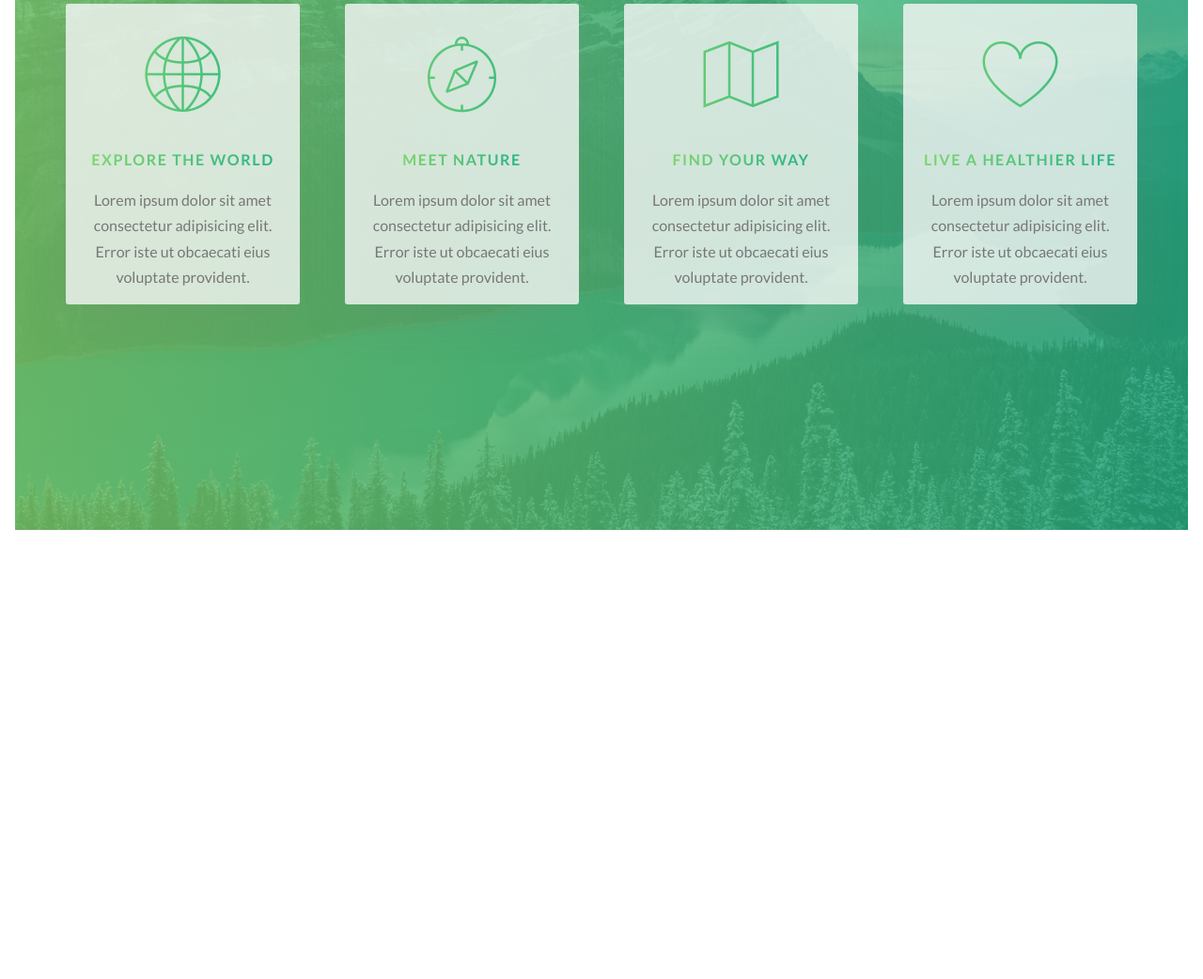
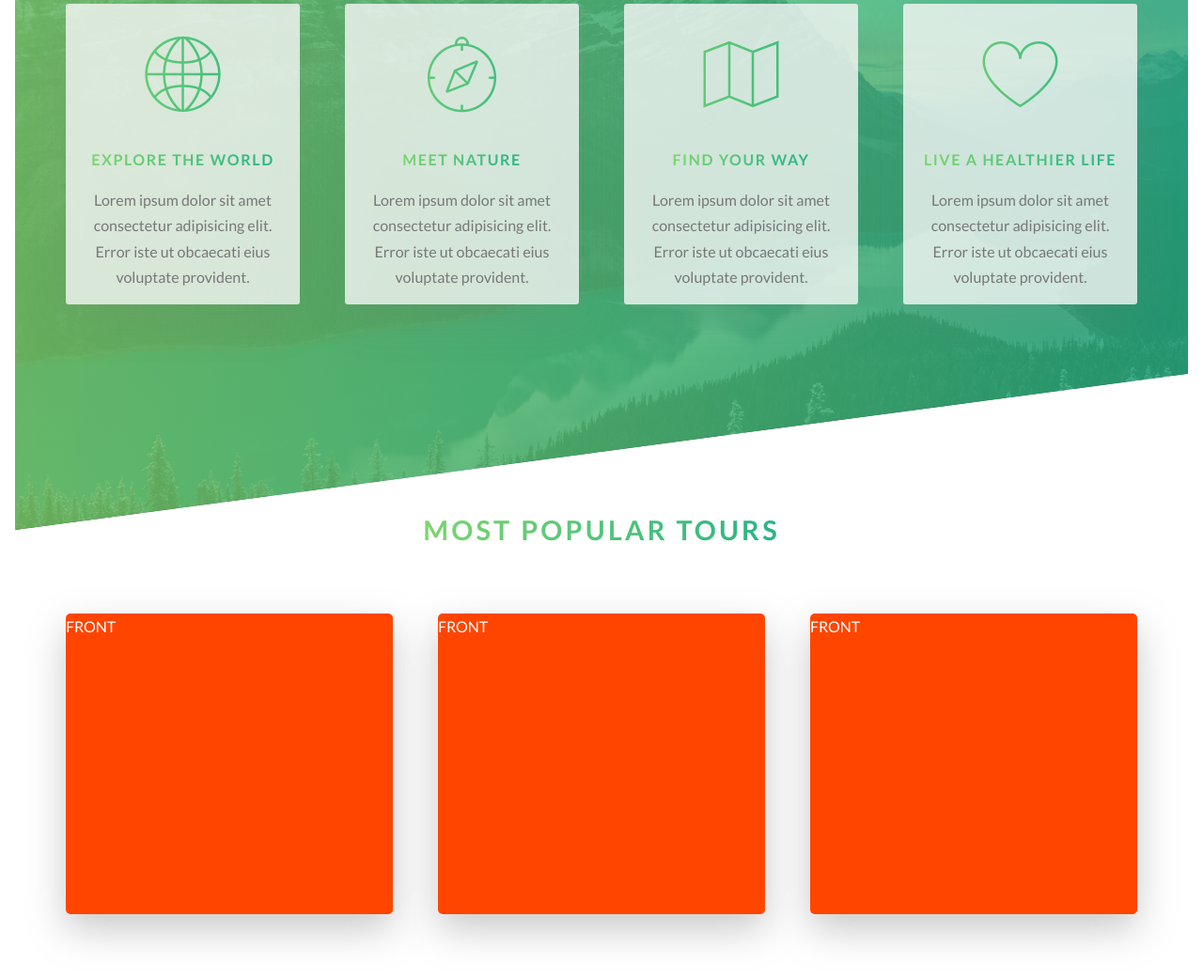
Before and after one commit to iprytula/advanced-css, a website: page natours/index.html in a window 1280 px wide. Shown: the part 1502-2544 px from the top of the page at 94% size. Before the commit the page ends 2082 px from the top, so only its background shows below. Drawn offline with Linux system fonts and the light colour scheme.

Commit message:
create tours section

```diff
--- a/natours/index.html
+++ b/natours/index.html
@@ -81,7 +81,7 @@
           <div class="col-1-of-4">
             <div class="feature-box">
               <div class="feature-box__icon">
-                  <i class="icon-basic-compass"></i>
+                <i class="icon-basic-compass"></i>
               </div>
               <h3 class="heading-tertiary u-mb-1">Meet nature</h3>
               <p class="paragraph">
@@ -92,7 +92,7 @@
           <div class="col-1-of-4">
             <div class="feature-box">
               <div class="feature-box__icon">
-                  <i class="icon-basic-map"></i>
+                <i class="icon-basic-map"></i>
               </div>
               <h3 class="heading-tertiary u-mb-1">Find your way</h3>
               <p class="paragraph">
@@ -103,12 +103,53 @@
           <div class="col-1-of-4">
             <div class="feature-box">
               <div class="feature-box__icon">
-                  <i class="icon-basic-heart"></i>
+                <i class="icon-basic-heart"></i>
               </div>
               <h3 class="heading-tertiary u-mb-1">Live a healthier life</h3>
               <p class="paragraph">
                 Lorem ipsum dolor sit amet consectetur adipisicing elit. Error iste ut obcaecati eius voluptate provident.
               </p>
+            </div>
+          </div>
+        </div>
+      </div>
+    </section>
+    <section class="section-tours">
+      <div class="container">
+        <div class="u-center-text u-mb-4">
+          <h2 class="heading-secondary">
+            Most popular tours
+          </h2>
+        </div>
+        <div class="row">
+          <div class="col-1-of-3">
+            <div class="card">
+              <div class="card__side card__side_front">
+                FRONT
+              </div>
+              <div class="card__side card__side_back card__side_back-1">
+                BACK
+              </div>
+            </div>
+          </div>
+          <div class="col-1-of-3">
+            <div class="card">
+              <div class="card__side card__side_front">
+                FRONT
+              </div>
+              <div class="card__side card__side_back card__side_back-2">
+                BACK
+              </div>
+            </div>
+          </div>
+          <div class="col-1-of-3">
+            <div class="card">
+              <div class="card__side card__side_front">
+                FRONT
+              </div>
+              <div class="card__side card__side_back card__side_back-3">
+                BACK
+              </div>
             </div>
           </div>
         </div>
--- a/natours/sass/abstract/_variables.scss
+++ b/natours/sass/abstract/_variables.scss
@@ -2,8 +2,15 @@
 $color-primary: #55c57a;
 $color-primary-light: #7ed56f;
 $color-primary-dark: #28b485;
+
 $color-grey-dark: #777;
 $color-grey-light: #f7f7f7;
+
+$color-secondary-light: #ffb900;
+$color-secondary-dark: #ff7730;
+
+$color-tertiary-light: #2998ff;
+$color-tertiary-dark: #5643fa;
 
 // GRID
 $container-width: 71.25rem;
--- /dev/null
+++ b/natours/sass/components/_card.scss
@@ -0,0 +1,46 @@
+.card {
+  perspective: 150rem;
+  height: 20rem;
+
+  &__side {
+    background-color: orangered;
+    color: #fff;
+    height: 20rem;
+    transition: all 1s ease;
+    position: absolute;
+    top: 0;
+    left: 0;
+    width: 100%;
+    backface-visibility: hidden;
+    border-radius: 5px;
+    box-shadow: 0 1rem 2.5rem rgba($color-grey-dark, 0.4);
+
+    &_front {
+      background-color: orangered;
+    }
+
+    &_back {
+      transform: rotateY(180deg);
+
+      &-1 {
+        background-image: linear-gradient(to right bottom, $color-secondary-light, $color-secondary-dark);
+      }
+
+      &-2 {
+        background-image: linear-gradient(to right bottom, $color-primary-light, $color-primary-dark);
+      }
+
+      &-3 {
+        background-image: linear-gradient(to right bottom, $color-tertiary-light, $color-tertiary-dark);
+      }
+    }
+  }
+
+  &:hover &__side_front {
+    transform: rotateY(180deg);
+  }
+
+  &:hover &__side_back {
+    transform: rotateY(0);
+  }
+}
--- a/natours/sass/main.scss
+++ b/natours/sass/main.scss
@@ -30,3 +30,4 @@ body {
 @import "components/secondary-btn";
 @import "components/composition";
 @import "components/feature-box";
+@import "components/card";
--- a/natours/sass/pages/_home.scss
+++ b/natours/sass/pages/_home.scss
@@ -63,6 +63,12 @@
     url("../img/nat-4.jpg");
   background-size: cover;
   background-position: top;
-  clip-path: polygon(0 20%, 100% 0%, 100% 100%, 0% 100%);
+  clip-path: polygon(0 20%, 100% 0, 100% 80%, 0% 100%);  margin-top: -35vh;
+}
+
+.section-tours {
+  background-color: #fff;
+  padding-top: 16rem;
+  padding-bottom: 15rem;
   margin-top: -35vh;
 }
```
Also changed, not shown: natours/css/style.css.
